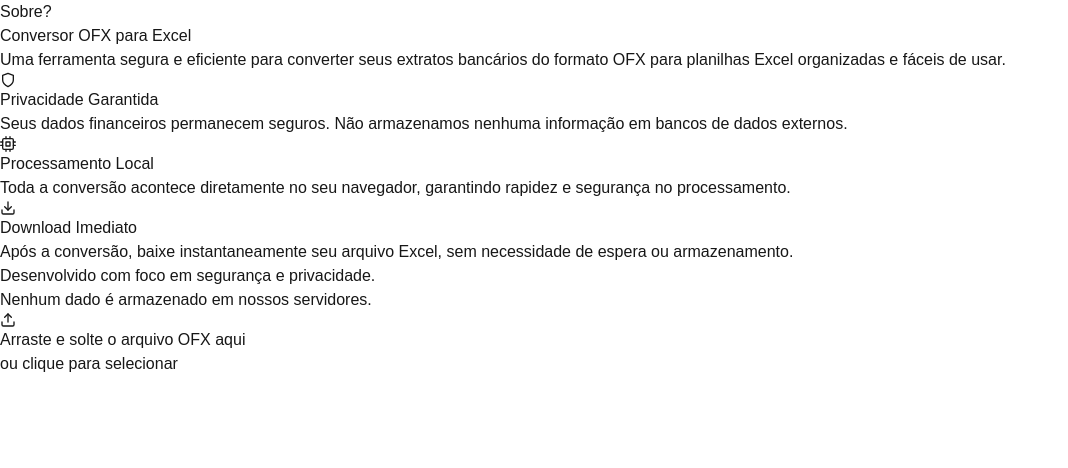
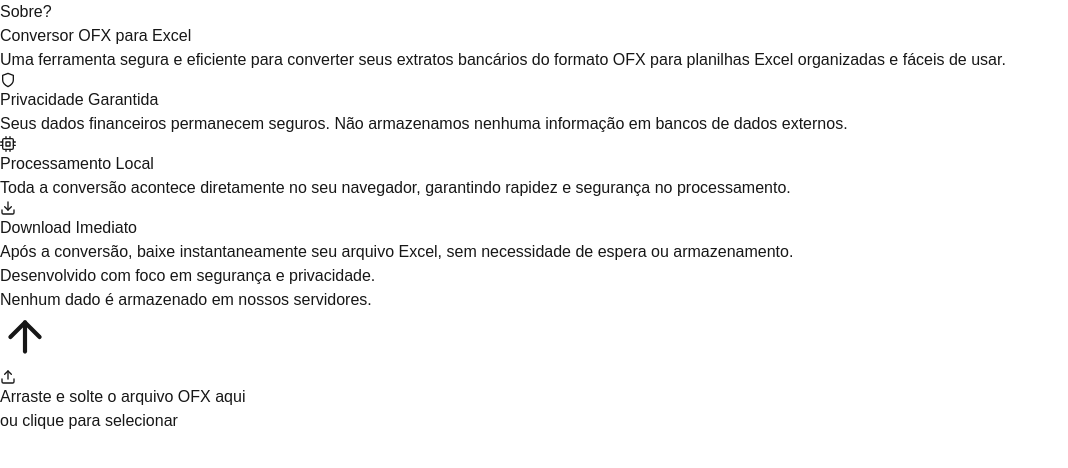
Before and after one commit to ismaelstrey/conversor_ofx, a Next.js app: page / in a window 1280 px wide. Both pictures are taken after a click on the button "Sobre?". Shown: the top 468 px of the page, without its empty margins (0-1068 px from the left). Built offline with nearby package versions, Linux system fonts and the light colour scheme.

Commit message:
feat(ButtonSobre): add ArrowUpIcon for toggling About visibility
Introduce an ArrowUpIcon to provide a visual cue for toggling the About section's visibility. This improves user experience by making the toggle action more intuitive and visually appealing.

```diff
--- a/src/components/ui/ButtonSobre.tsx
+++ b/src/components/ui/ButtonSobre.tsx
@@ -1,6 +1,7 @@
 'use client';
 import { useCallback, useState } from "react";
 import About from "./About";
+import { ArrowUpIcon } from "lucide-react";
 
 export default function ButtonSobre() {
     const [showAbout, setShowAbout] = useState(false);
@@ -16,6 +17,11 @@
      {
         showAbout && <About/>
      }
+    {showAbout &&    <div className="flex flex-col justify-center w-full items-center">
+            <button title="Esconder Sobre" onClick={toggleAbout} className=" animate-bounce text-white font-bold py-2 px-4 rounded">
+                <ArrowUpIcon size={50}/>
+            </button>
+       </div>}
     </div>
   )
 }
```
